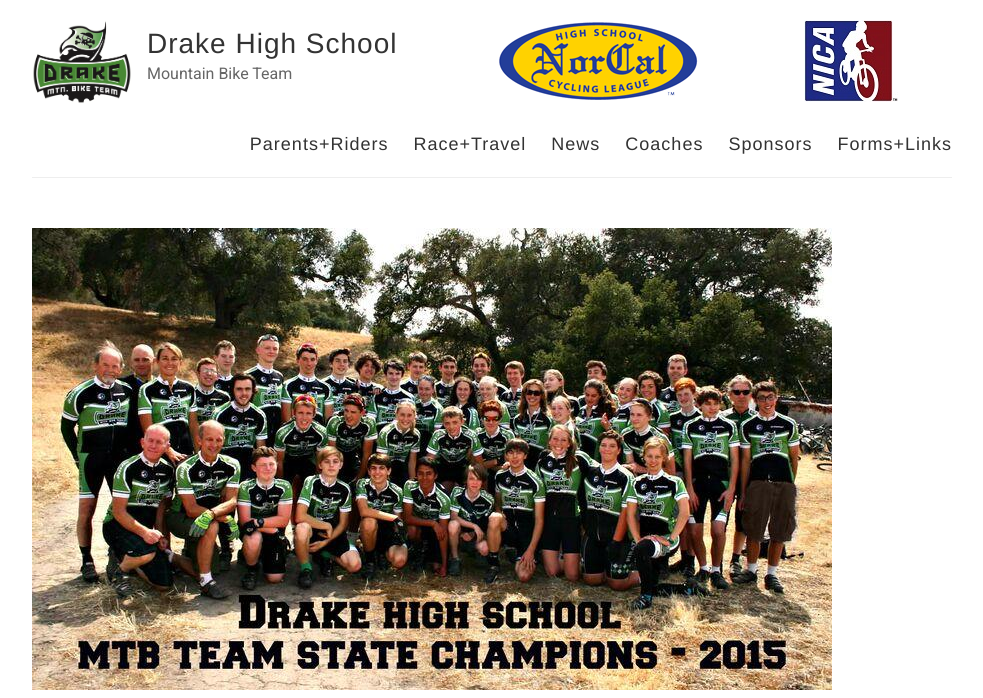
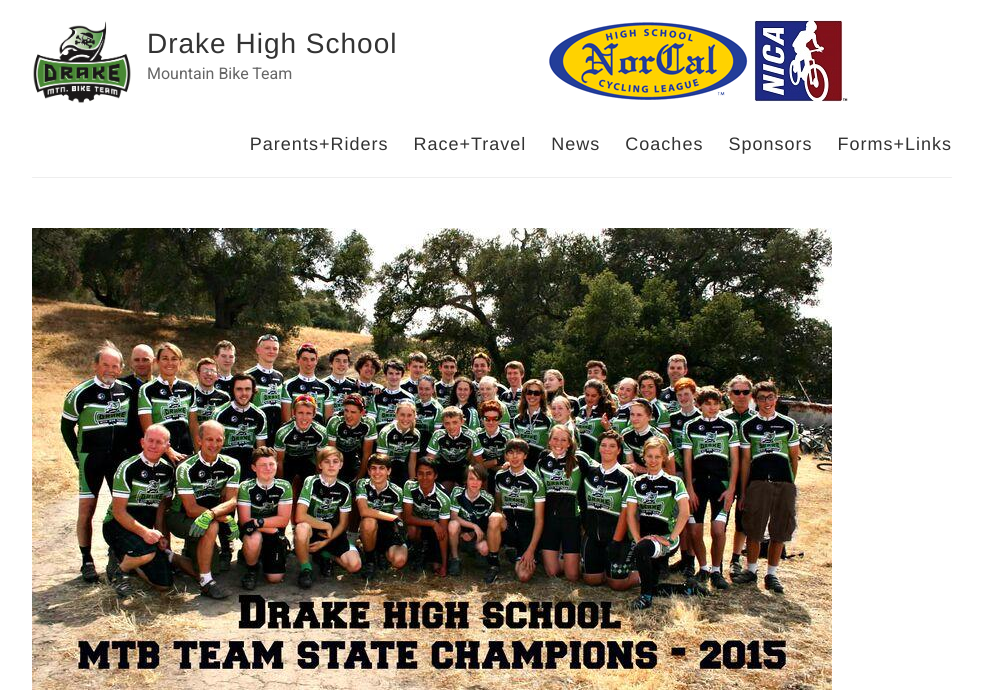
Before and after one commit to pwerba/drakeMTB, a Jekyll site: the page built from index.html, in a window 1280 px wide. Shown: the top 698 px of the page, without its empty margins (148-1131 px from the left). Built offline with Jekyll 4.4.1, drawn with Linux system fonts in a browser that asks for light colours; Markdown is read by kramdown in place of the engine named in the settings; grey boxes are pictures that could not be loaded.

Commit message:
Okay last one

```diff
--- a/_layouts/default.html
+++ b/_layouts/default.html
@@ -27,8 +27,8 @@
             <p class="site-description">{{ site.description }}</p>
           </div>
 
-          <a href="//www.norcalmtb.org"><img src="{{ site.baseurl }}/images/norcal.png" style="padding-left:100px;" /></a>
-          <a href="//www.nationalmtb.org"><img src="{{ site.baseurl }}/images/NICA-Logo.jpg" style="padding-left:100px;" /></a>
+          <a href="//www.norcalmtb.org"><img src="{{ site.baseurl }}/images/norcal.png" style="padding-left:150px;" /></a>
+          <a href="//www.nationalmtb.org"><img src="{{ site.baseurl }}/images/NICA-Logo.jpg" /></a>
 
           <nav>
             <a href="{{ site.baseurl }}/riders">Parents+Riders</a>
```
